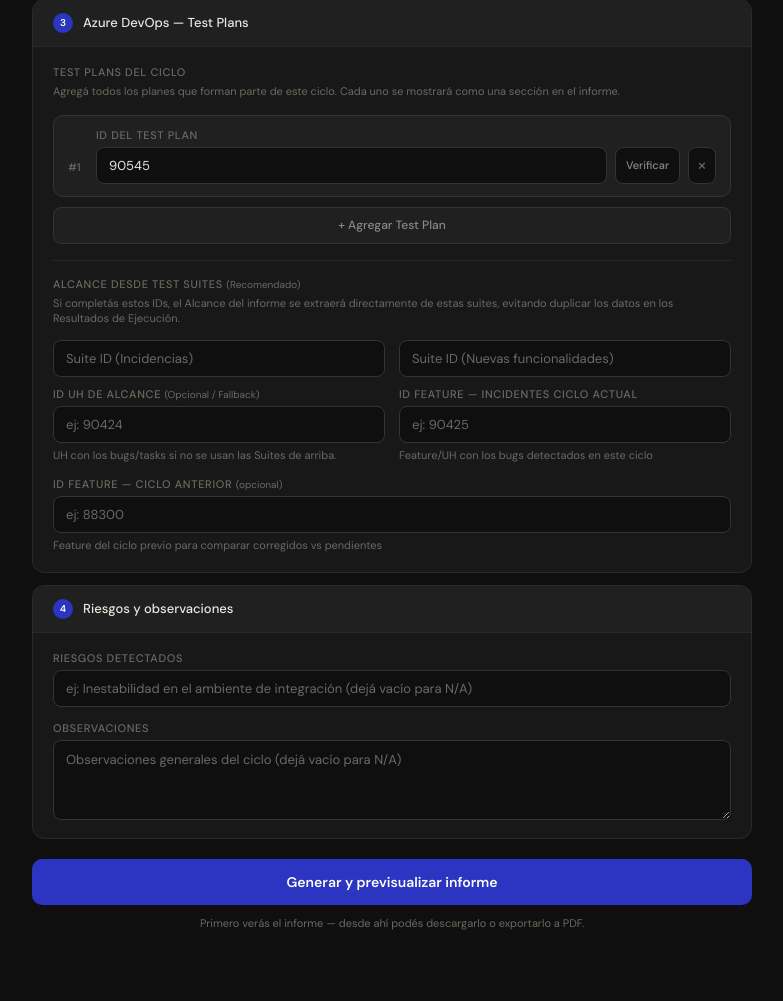
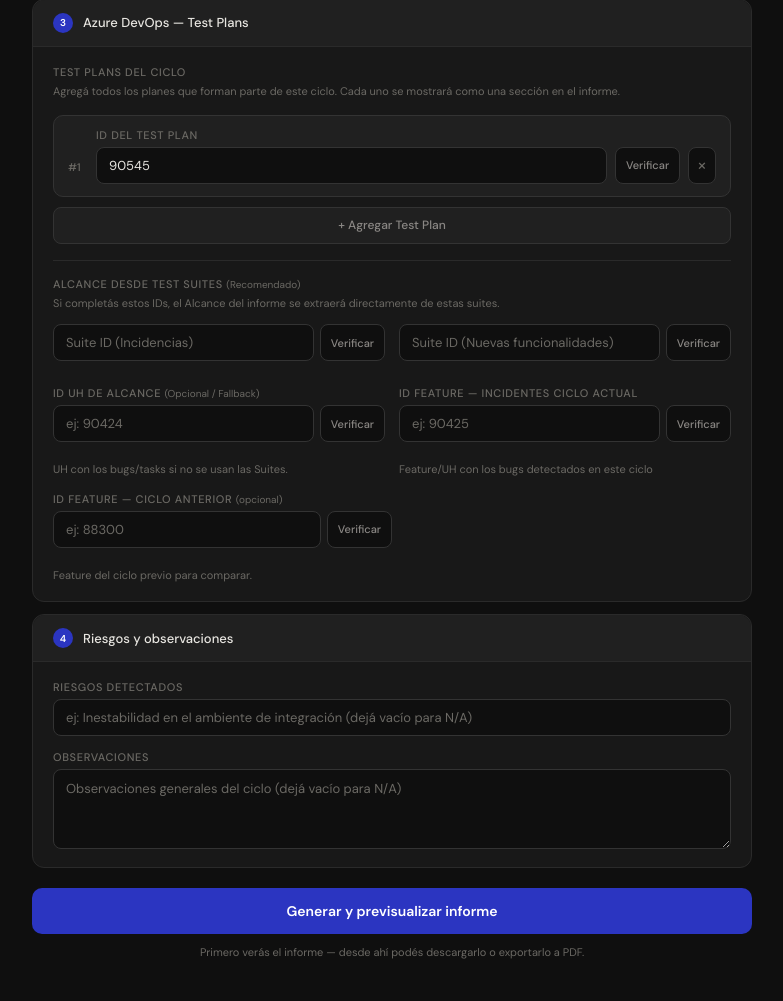
Before and after one commit to Francosuna/automatizacion-de-reportes-equipo-urgencia-testing, a Flask app: page / in a window 1280 px wide. Shown: the part 1094-2095 px from the top of the page, without its empty margins (248-1031 px from the left). Before the commit the page ends 2024 px from the top, so only its background shows below. Run offline with Flask 3, Linux system fonts and the light colour scheme.

Commit message:
imple verificacion de todos los datos
a

```diff
--- a/app.py
+++ b/app.py
@@ -41,6 +41,9 @@
 def get_test_suites(plan_id):
     d = _get(f"{BASE_URL}/testplan/Plans/{plan_id}/suites?api-version=7.0")
     return d.get("value", [])
+
+def get_test_suite(plan_id, suite_id):
+    return _get(f"{BASE_URL}/testplan/Plans/{plan_id}/Suites/{suite_id}?api-version=7.0")
 
 def get_test_points(plan_id, suite_id):
     d = _get(f"{BASE_URL}/testplan/Plans/{plan_id}/Suites/{suite_id}/TestPoint?api-version=7.0")
@@ -978,6 +981,30 @@
         return jsonify({"error": f"No se encontró el plan {plan_id}"}), 404
     return jsonify({"name": info.get("name","")})
 
+@app.route("/api/suite-name")
+def suite_name():
+    pid = request.args.get("plan_id","")
+    sid = request.args.get("suite_id","")
+    if not pid.isdigit() or not sid.isdigit():
+        return jsonify({"error": "IDs inválidos"}), 400
+    info = get_test_suite(int(pid), int(sid))
+    if "_error" in info:
+        return jsonify({"error": f"No se encontró la suite {sid}"}), 404
+    return jsonify({"name": info.get("name","")})
+
+@app.route("/api/wi-name")
+def wi_name():
+    wid = request.args.get("id","")
+    if not wid.isdigit():
+        return jsonify({"error": "ID de Work Item inválido"}), 400
+    info = get_work_item(int(wid))
+    if "_error" in info:
+        return jsonify({"error": f"No se encontró el Work Item {wid}"}), 404
+    f = info.get("fields", {})
+    title = f.get("System.Title", "Sin título")
+    wi_type = f.get("System.WorkItemType", "Work Item")
+    return jsonify({"name": f"{wi_type}: {title}"})
+
 @app.route("/generate", methods=["POST"])
 def generate():
     if not PAT:
--- a/templates/index.html
+++ b/templates/index.html
@@ -248,28 +248,52 @@
         <div class="divider"></div>
         <div class="field" style="margin-bottom:10px;">
           <label>Alcance desde Test Suites <span style="font-weight:400;text-transform:none;letter-spacing:0;font-size:10px;">(Recomendado)</span></label>
-          <span class="hint" style="margin-bottom:8px;display:block;">Si completás estos IDs, el Alcance del informe se extraerá directamente de estas suites, evitando duplicar los datos en los Resultados de Ejecución.</span>
+          <span class="hint" style="margin-bottom:8px;display:block;">Si completás estos IDs, el Alcance del informe se extraerá directamente de estas suites.</span>
           <div class="grid-2">
-            <input type="number" name="suite_incidentes_id" placeholder="Suite ID (Incidencias)">
-            <input type="number" name="suite_implementacion_id" placeholder="Suite ID (Nuevas funcionalidades)">
+            <div class="field">
+              <div style="display:flex;gap:6px;">
+                <input type="number" id="suite-inc-input" name="suite_incidentes_id" placeholder="Suite ID (Incidencias)" style="flex:1;">
+                <button type="button" class="plan-verify" onclick="verifyField('suite-inc-input', 'suite', 'suite-inc-tag')">Verificar</button>
+              </div>
+              <div id="suite-inc-tag" class="plan-tag" style="margin-top:4px;display:inline-block;"></div>
+            </div>
+            <div class="field">
+              <div style="display:flex;gap:6px;">
+                <input type="number" id="suite-imp-input" name="suite_implementacion_id" placeholder="Suite ID (Nuevas funcionalidades)" style="flex:1;">
+                <button type="button" class="plan-verify" onclick="verifyField('suite-imp-input', 'suite', 'suite-imp-tag')">Verificar</button>
+              </div>
+              <div id="suite-imp-tag" class="plan-tag" style="margin-top:4px;display:inline-block;"></div>
+            </div>
           </div>
         </div>
         <div class="grid-2" style="margin-bottom:14px;">
           <div class="field">
             <label>ID UH de alcance <span style="font-weight:400;text-transform:none;letter-spacing:0;font-size:10px;">(Opcional / Fallback)</span></label>
-            <input type="number" name="alcance_uh_id" placeholder="ej: 90424">
-            <span class="hint">UH con los bugs/tasks si no se usan las Suites de arriba.</span>
+            <div style="display:flex;gap:6px;">
+              <input type="number" id="alcance-uh-input" name="alcance_uh_id" placeholder="ej: 90424" style="flex:1;">
+              <button type="button" class="plan-verify" onclick="verifyField('alcance-uh-input', 'wi', 'alcance-uh-tag')">Verificar</button>
+            </div>
+            <div id="alcance-uh-tag" class="plan-tag" style="margin-top:4px;display:inline-block;"></div>
+            <span class="hint">UH con los bugs/tasks si no se usan las Suites.</span>
           </div>
           <div class="field">
             <label>ID Feature — incidentes ciclo actual</label>
-            <input type="number" name="uh_id" placeholder="ej: 90425">
+            <div style="display:flex;gap:6px;">
+              <input type="number" id="uh-actual-input" name="uh_id" placeholder="ej: 90425" style="flex:1;">
+              <button type="button" class="plan-verify" onclick="verifyField('uh-actual-input', 'wi', 'uh-actual-tag')">Verificar</button>
+            </div>
+            <div id="uh-actual-tag" class="plan-tag" style="margin-top:4px;display:inline-block;"></div>
             <span class="hint">Feature/UH con los bugs detectados en este ciclo</span>
           </div>
         </div>
         <div class="field">
           <label>ID Feature — ciclo anterior <span style="font-weight:400;text-transform:none;letter-spacing:0;font-size:10px;">(opcional)</span></label>
-          <input type="number" name="prev_uh_id" placeholder="ej: 88300">
-          <span class="hint">Feature del ciclo previo para comparar corregidos vs pendientes</span>
+          <div style="display:flex;gap:6px;max-width:50%;">
+            <input type="number" id="prev-uh-input" name="prev_uh_id" placeholder="ej: 88300" style="flex:1;">
+            <button type="button" class="plan-verify" onclick="verifyField('prev-uh-input', 'wi', 'prev-uh-tag')">Verificar</button>
+          </div>
+          <div id="prev-uh-tag" class="plan-tag" style="margin-top:4px;display:inline-block;"></div>
+          <span class="hint">Feature del ciclo previo para comparar.</span>
         </div>
       </div>
     </div>
@@ -372,6 +396,42 @@
     else { tag.textContent = "No se encontró el plan"; tag.className = "plan-tag error"; }
   } catch { tag.textContent = "Error al conectar"; tag.className = "plan-tag error"; }
 }
+async function verifyField(inputId, type, tagId) {
+  const val = document.getElementById(inputId).value.trim();
+  const tag = document.getElementById(tagId);
+  if (!val) return;
+
+  tag.textContent = "Verificando..."; tag.className = "plan-tag ok";
+
+  let url = "";
+  if (type === 'wi') {
+    url = `/api/wi-name?id=${val}`;
+  } else if (type === 'suite') {
+    // Para suites usamos el primer plan de la lista como referencia
+    const firstPlanId = document.querySelector('[name="plan_ids"]').value.trim();
+    if (!firstPlanId) {
+      tag.textContent = "Ingresá un Test Plan ID primero";
+      tag.className = "plan-tag error";
+      return;
+    }
+    url = `/api/suite-name?plan_id=${firstPlanId}&suite_id=${val}`;
+  }
+
+  try {
+    const res = await fetch(url);
+    const data = await res.json();
+    if (data.name) {
+      tag.textContent = "✓ " + data.name;
+      tag.className = "plan-tag ok";
+    } else {
+      tag.textContent = (data.error || "No encontrado");
+      tag.className = "plan-tag error";
+    }
+  } catch (e) {
+    tag.textContent = "Error de conexión";
+    tag.className = "plan-tag error";
+  }
+}
 // Agregar primer plan por defecto
 addPlan();
 // Poner el ID por defecto en el primer plan
```
